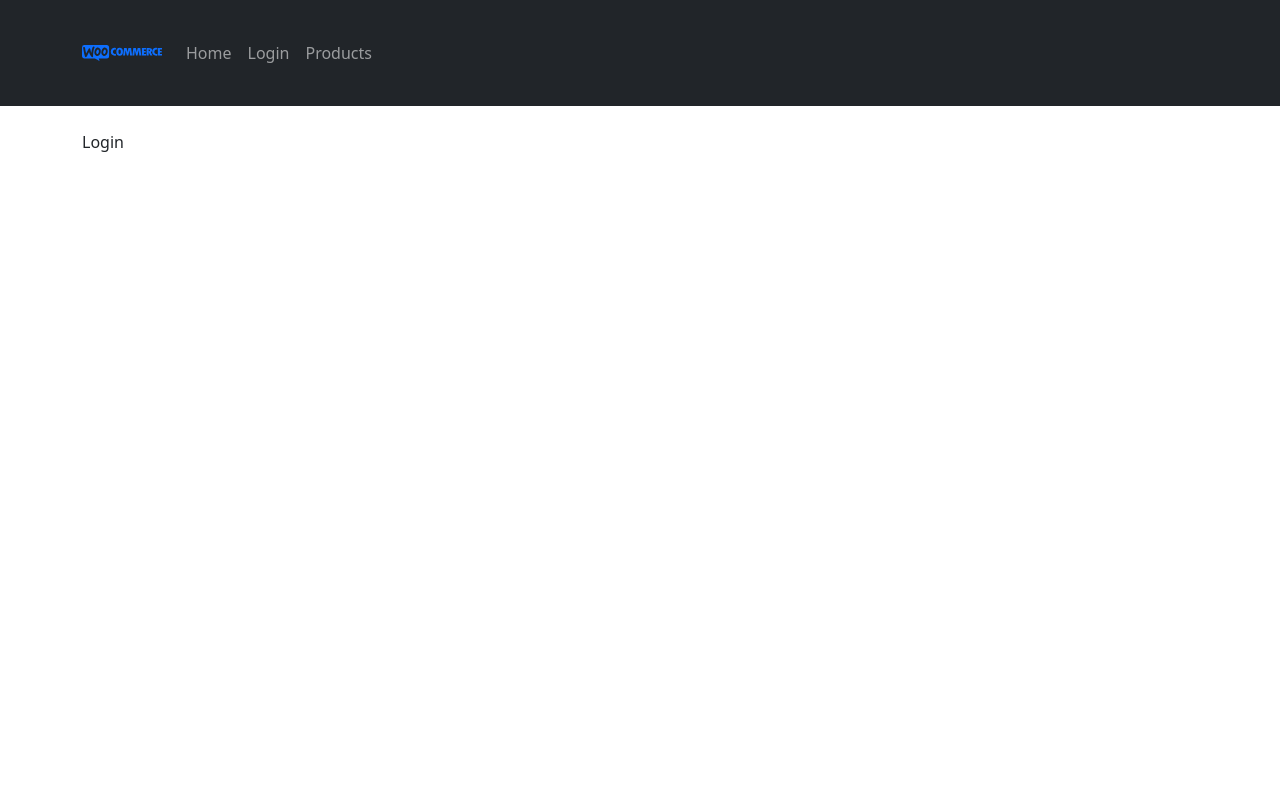
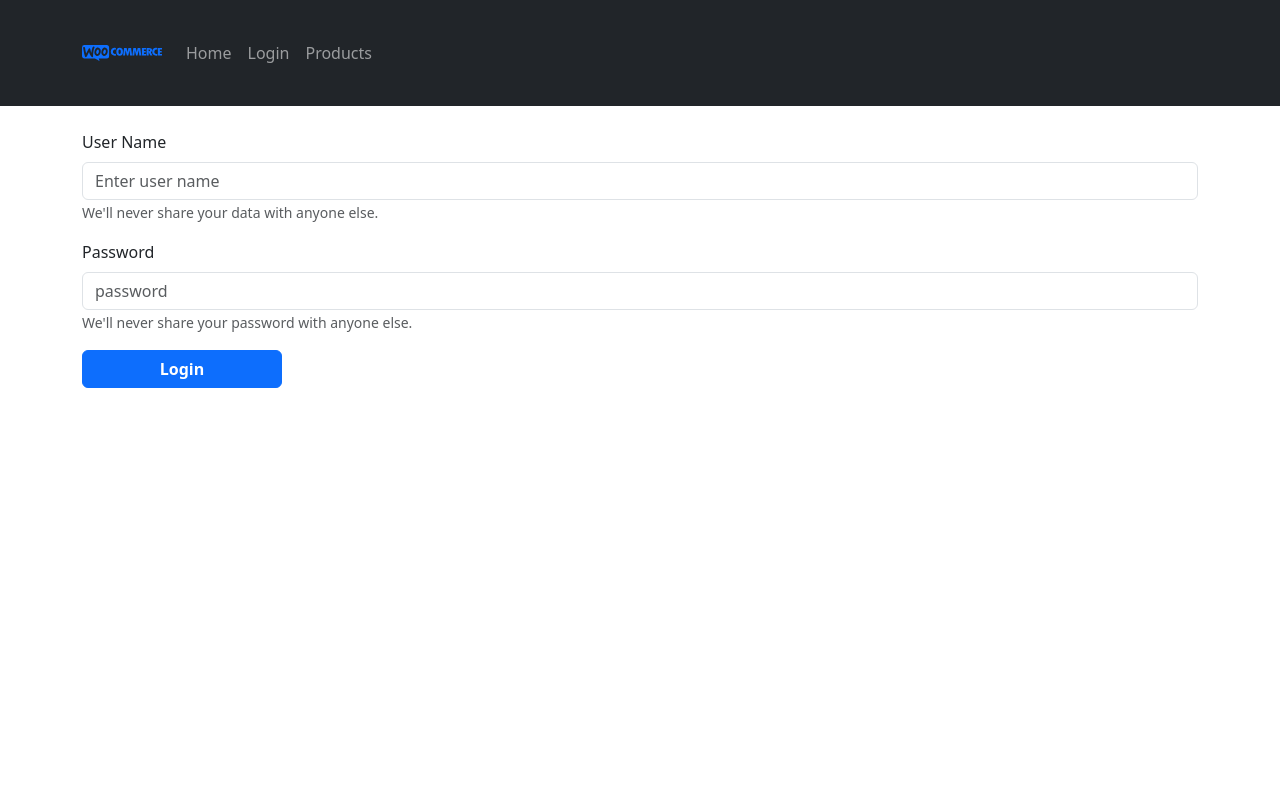
Before and after one commit to abdelrahman-kamel-ahmed/Ecom-React, a React (Vite) app: page /login in a window 1280 px wide. Shown: the top 800 px of the page. Built offline with nearby package versions, Linux system fonts and the light colour scheme.

Commit message:
feat:Login

```diff
--- a/src/pages/Login/Login.jsx
+++ b/src/pages/Login/Login.jsx
@@ -1,7 +1,81 @@
-import React from 'react'
+import React, { useState, useRef } from 'react'
+import { Button, Form } from 'react-bootstrap'
+import { errorHandler } from '../../utils/errorHandler';
+import toast from 'react-hot-toast';
+import { useNavigate } from 'react-router-dom';
+import { API } from '../../Apis/API_Servece';
 
 export default function Login() {
+  //validate data before sending
+  const [validated, setValidated] = useState(false);
+  //refs
+  const usernameRef=useRef();
+  const passwordRef=useRef();
+  // navigate
+  const navigate =useNavigate();
+  //handler
+  async function handleLogin(e) {
+    e.preventDefault()
+    const form = e.target;
+    try {
+      //enable valdate
+      setValidated(true);
+      //check if form is valid
+      if (form.checkValidity() === false) {
+        return;
+      }
+      // get data
+      const data={
+        username: usernameRef.current.value,
+        password: passwordRef.current.value
+      }
+      //hit api
+      const response = await API.post("/auth/login", data);
+      const userData = response.data;
+      //store in local storage and redux
+      localStorage.setItem("userData", JSON.stringify(userData));
+      //redux
+
+      //redirect to home
+      navigate("/");
+      //message
+      toast.success("Login Successfull");
+    } catch (error) {
+      console.log(error);
+      errorHandler(error);
+    }
+  }
   return (
-    <div>Login</div>
+    <div>
+      <Form onSubmit={handleLogin} noValidate validated={validated}>
+        {/* email */}
+        <Form.Group className="mb-3">
+          <Form.Label>User Name</Form.Label>
+          <Form.Control type="text" placeholder="Enter user name"  required minLength={2} ref={usernameRef} />
+          <Form.Text className="text-muted">
+            We'll never share your data with anyone else.
+          </Form.Text>
+          <Form.Control.Feedback type="invalid">
+            Please provide a valid user name.
+          </Form.Control.Feedback>
+        </Form.Group>
+
+        {/* password */}
+        <Form.Group className="mb-3">
+          <Form.Label>Password</Form.Label>
+          <Form.Control type="password" placeholder="password" required minLength={6} ref ={passwordRef}/>
+          <Form.Text className="text-muted">
+            We'll never share your password with anyone else.
+          </Form.Text>
+        <Form.Control.Feedback type="invalid">
+            Please enter correct password
+          </Form.Control.Feedback>
+        </Form.Group>
+        <Button type="submit" className="btn btn-primary fw-bold w-100" style={{maxWidth:"200px"}}>
+          Login
+        </Button>
+      </Form>
+    </div>
+
   )
 }
```
